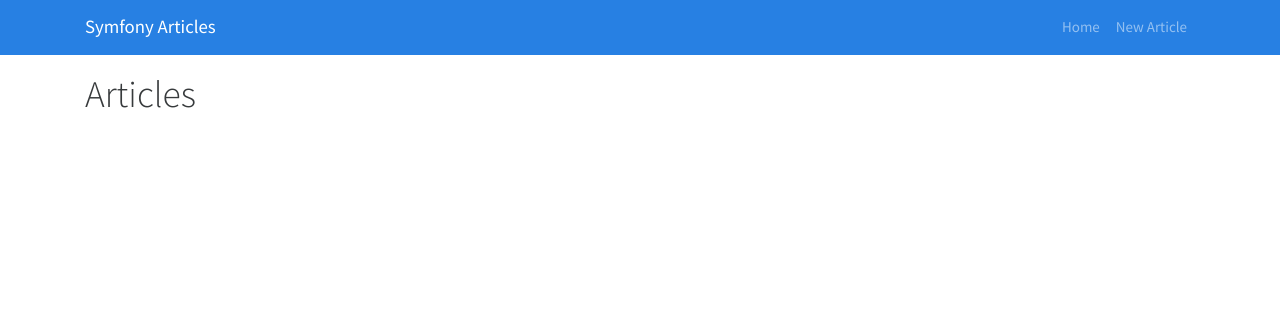
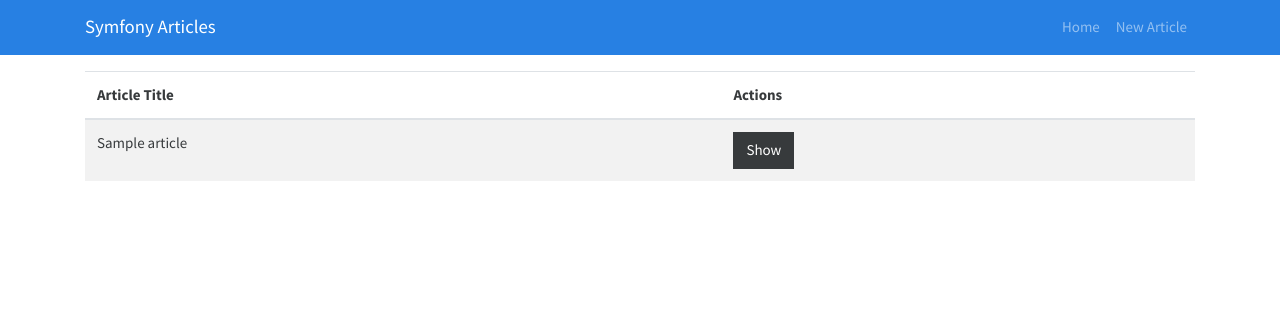
Before and after one commit to MaxDrljic/Symfony-Articles, a Symfony app: template templates/articles/index.html.twig in a window 1280 px wide. Shown: the top 315 px of the page. Run offline with Twig, Linux system fonts and the light colour scheme; the template is opened without the code that fills it: most values are stand-ins (such as "Sample title", 1, 10 or a date in 2020); some libraries are stand-ins or nearby versions.

Commit message:
Displaying hard-coded articles

```diff
--- a/src/Controller/ArticleController.php
+++ b/src/Controller/ArticleController.php
@@ -17,6 +17,8 @@
     public function index() {
       // return new Response('<html><body>Hello</body></html>');
 
-      return $this->render('articles/index.html.twig');
+      $articles = ['Article 1', 'Article 2'];
+
+      return $this->render('articles/index.html.twig', array('articles' => $articles));
     }
   }
--- a/templates/articles/index.html.twig
+++ b/templates/articles/index.html.twig
@@ -3,5 +3,26 @@
 {% block title %}Symphony Articles{% endblock %}
 
 {% block body %}
-  <h1>Articles</h1>
+  {% if articles %}
+    <table class="table table-striped">
+      <thead>
+        <tr>
+          <th>Article Title</th>
+          <th>Actions</th>
+        </tr>
+      </thead>
+      <tbody>
+        {% for article in articles %}
+          <tr>
+            <td>{{ article }}</td>
+            <td>
+              <a href="/article/1" class="btn btn-dark">Show</a>
+            </td>
+          </tr>
+        {% endfor %}
+      </tbody>
+    </table>
+  {% else %}
+    <p>No articles to display!</p>
+  {% endif %}
 {% endblock %}
```
